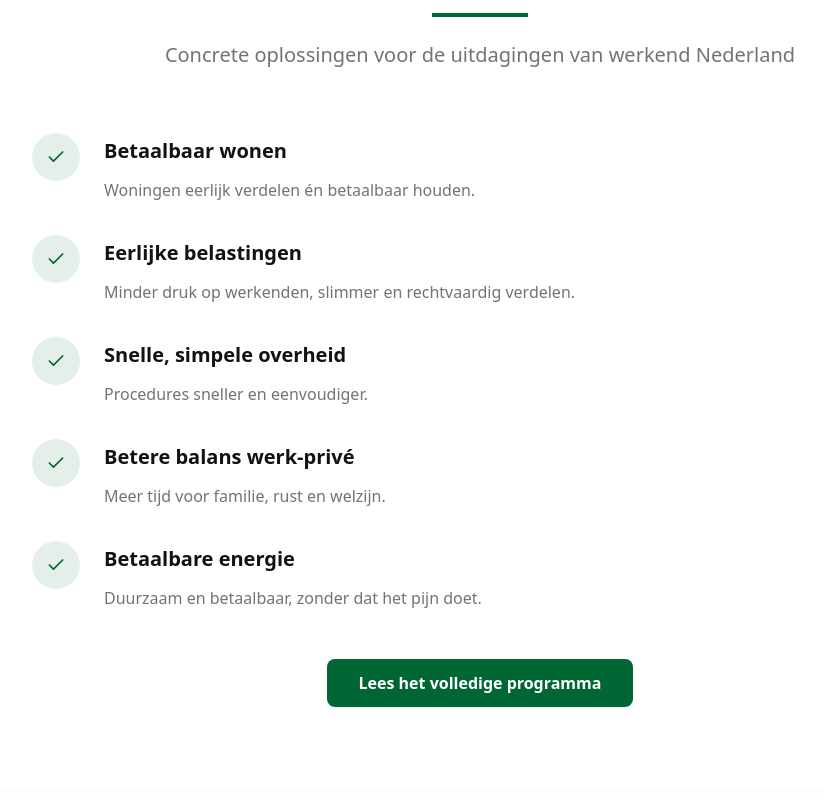
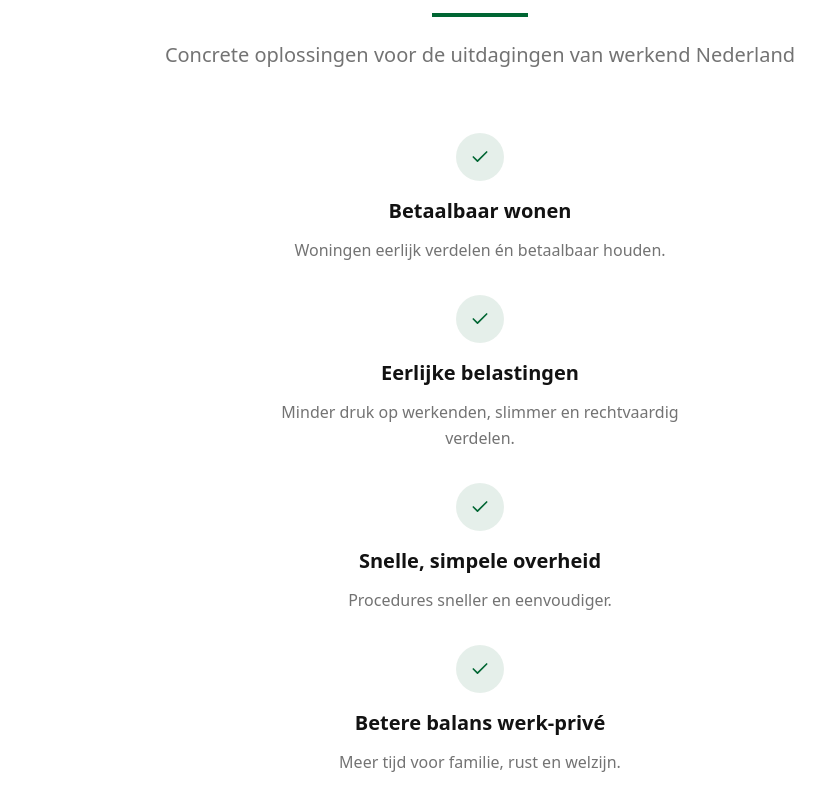
Before and after one commit to ImranK1506/slim-samen-nu, a React (Vite) app: page / in a window 1280 px wide. Shown: the part 1660-2460 px from the top of the page, without its empty margins (160-985 px from the left). Built offline with nearby package versions, Linux system fonts and the light colour scheme; the HTML template or start-up script is replaced by a standard one.

Commit message:
Center text in "Wat Wij Willen"

```diff
--- a/src/components/PolicySection.tsx
+++ b/src/components/PolicySection.tsx
@@ -39,15 +39,15 @@ const PolicySection = () => {
 
         <div className="grid gap-8 max-w-4xl mx-auto">
           {policies.map((policy, index) => (
-            <div key={index} className="flex items-start gap-6 group">
-              <div className="flex-shrink-0 w-12 h-12 rounded-full bg-primary/10 flex items-center justify-center group-hover:bg-primary/20 transition-colors">
+            <div key={index} className="flex flex-col items-center text-center group">
+              <div className="w-12 h-12 rounded-full bg-primary/10 flex items-center justify-center group-hover:bg-primary/20 transition-colors mb-4">
                 <Check className="w-5 h-5 text-primary" />
               </div>
-              <div className="pt-1">
+              <div>
                 <h3 className="text-xl font-semibold text-foreground mb-3">
                   {policy.title}
                 </h3>
-                <p className="text-muted-foreground leading-relaxed">
+                <p className="text-muted-foreground leading-relaxed max-w-md">
                   {policy.description}
                 </p>
               </div>
```
